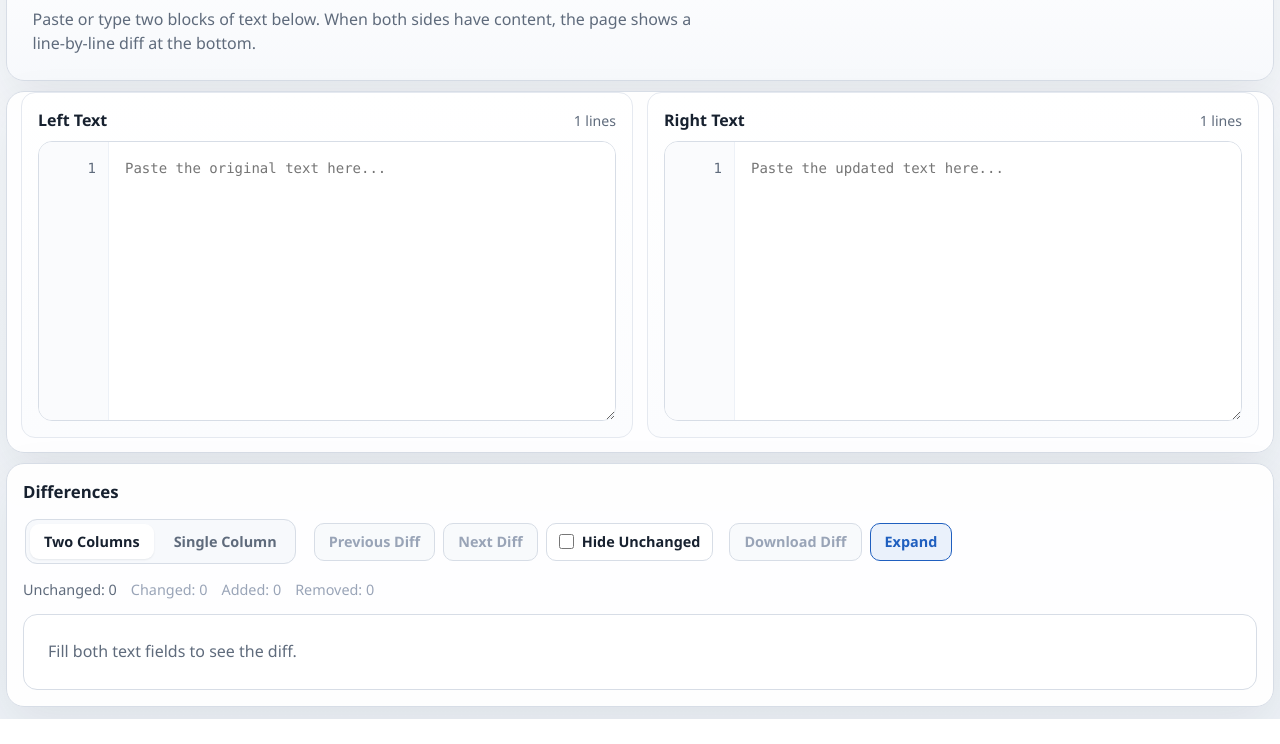
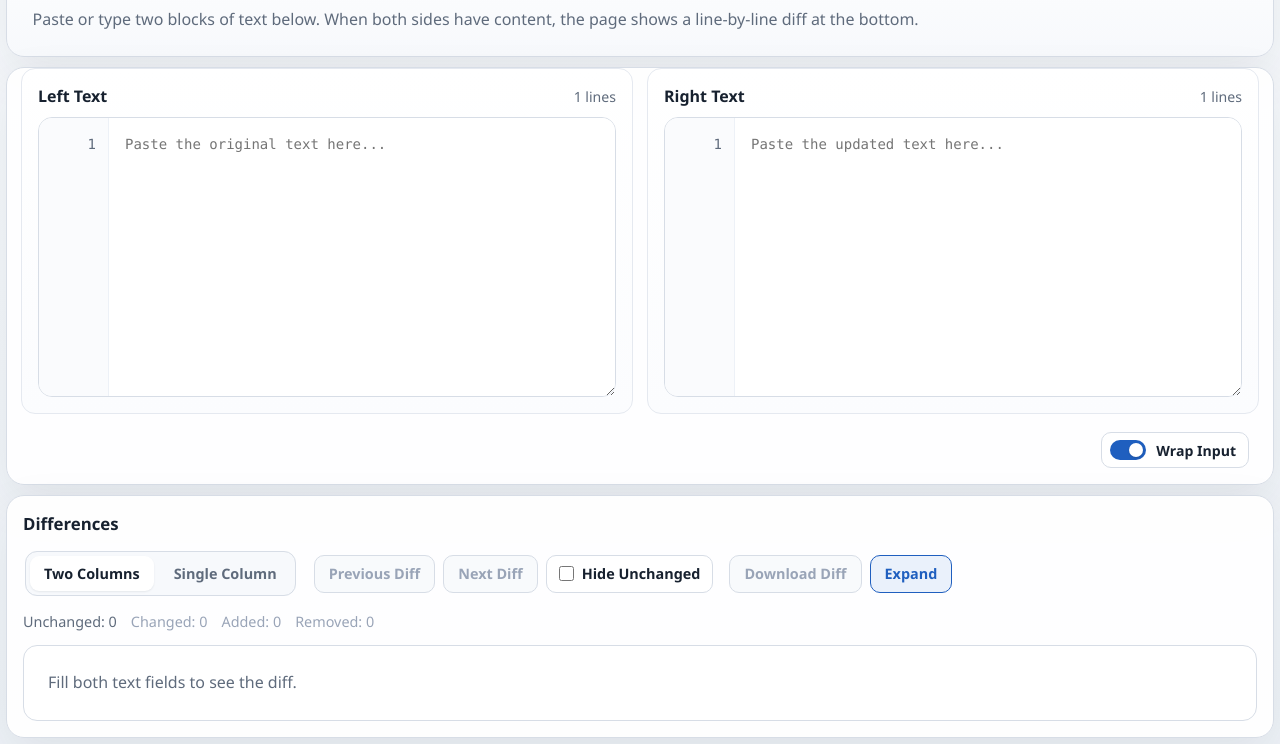
Before and after one commit to ShenghuiXue/diff-check, a plain HTML site: page index.html in a window 1280 px wide. Shown: the part 87-831 px from the top of the page. Before the commit the page ends 806 px from the top, so only its background shows below. Drawn offline with Linux system fonts and the light colour scheme.

Commit message:
Add files via upload

```diff
--- a/index.html
+++ b/index.html
@@ -68,7 +68,8 @@
       margin: 0;
       color: var(--muted);
       line-height: 1.5;
-      max-width: 72ch;
+      max-width: none;
+      white-space: nowrap;
     }
 
     .editors {
@@ -137,7 +138,12 @@
       overflow: hidden;
       text-align: right;
       user-select: none;
-      white-space: pre;
+      white-space: nowrap;
+    }
+
+    .line-number-row {
+      min-height: 1.5em;
+      line-height: 1.5;
     }
 
     textarea {
@@ -152,6 +158,89 @@
       color: var(--text);
       background: #ffffff;
       outline: none;
+      overflow: auto;
+      white-space: pre;
+    }
+
+    textarea.wrap-lines {
+      white-space: pre-wrap;
+      overflow-wrap: break-word;
+    }
+
+    .input-options {
+      grid-column: 1 / -1;
+      display: flex;
+      justify-content: flex-end;
+      align-items: center;
+      padding: 4px 10px 2px;
+    }
+
+    .input-wrap-toggle {
+      display: inline-flex;
+      align-items: center;
+      gap: 10px;
+      min-height: 36px;
+      padding: 6px 12px 6px 8px;
+      border: 1px solid var(--border);
+      border-radius: 10px;
+      background: #ffffff;
+      color: var(--text);
+      font-size: 0.88rem;
+      font-weight: 600;
+      cursor: pointer;
+      user-select: none;
+    }
+
+    .input-wrap-toggle input {
+      position: absolute;
+      opacity: 0;
+      pointer-events: none;
+    }
+
+    .input-wrap-switch {
+      position: relative;
+      width: 36px;
+      height: 20px;
+      border-radius: 999px;
+      background: #d7dde6;
+      transition: background-color 140ms ease;
+      flex: 0 0 auto;
+    }
+
+    .input-wrap-switch::after {
+      content: "";
+      position: absolute;
+      top: 3px;
+      left: 3px;
+      width: 14px;
+      height: 14px;
+      border-radius: 50%;
+      background: #ffffff;
+      box-shadow: 0 1px 2px rgba(23, 33, 47, 0.22);
+      transition: transform 140ms ease;
+    }
+
+    .input-wrap-toggle input:checked + .input-wrap-switch {
+      background: var(--accent);
+    }
+
+    .input-wrap-toggle input:checked + .input-wrap-switch::after {
+      transform: translateX(16px);
+    }
+
+    .input-wrap-toggle:focus-within {
+      border-color: var(--accent);
+      box-shadow: 0 0 0 3px rgba(31, 95, 191, 0.12);
+    }
+
+    .line-measure {
+      position: absolute;
+      top: -10000px;
+      left: -10000px;
+      visibility: hidden;
+      white-space: pre-wrap;
+      overflow-wrap: break-word;
+      word-break: normal;
     }
 
     .results {
@@ -639,7 +728,7 @@
         </div>
         <div class="editor-shell">
           <div class="line-numbers" id="leftLineNumbers" aria-hidden="true">1</div>
-          <textarea id="leftText" placeholder="Paste the original text here..." aria-label="Left text input"></textarea>
+          <textarea class="wrap-lines" id="leftText" placeholder="Paste the original text here..." aria-label="Left text input" wrap="soft" spellcheck="false"></textarea>
         </div>
       </div>
 
@@ -652,8 +741,15 @@
         </div>
         <div class="editor-shell">
           <div class="line-numbers" id="rightLineNumbers" aria-hidden="true">1</div>
-          <textarea id="rightText" placeholder="Paste the updated text here..." aria-label="Right text input"></textarea>
+          <textarea class="wrap-lines" id="rightText" placeholder="Paste the updated text here..." aria-label="Right text input" wrap="soft" spellcheck="false"></textarea>
         </div>
+      </div>
+      <div class="input-options">
+        <label class="input-wrap-toggle">
+          <input type="checkbox" id="inputWrapToggle" checked>
+          <span class="input-wrap-switch" aria-hidden="true"></span>
+          <span>Wrap Input</span>
+        </label>
       </div>
     </section>
 
@@ -703,6 +799,7 @@
   <script>
     const leftText = document.getElementById("leftText");
     const rightText = document.getElementById("rightText");
+    const inputWrapToggle = document.getElementById("inputWrapToggle");
     const leftMeta = document.getElementById("leftMeta");
     const rightMeta = document.getElementById("rightMeta");
     const leftLineNumbers = document.getElementById("leftLineNumbers");
@@ -722,13 +819,50 @@
     const jumpButtons = document.querySelectorAll("[data-jump-kind]");
     let currentRows = [];
     let lastJumpIndex = -1;
+    let measureElement;
 
     function splitLines(text) {
       return text.replace(/\r\n/g, "\n").split("\n");
     }
 
-    function buildLineNumbers(lineCount) {
-      return Array.from({ length: lineCount }, (_, index) => index + 1).join("\n");
+    function getMeasureElement() {
+      if (!measureElement) {
+        measureElement = document.createElement("div");
+        measureElement.className = "line-measure";
+        document.body.appendChild(measureElement);
+      }
+
+      return measureElement;
+    }
+
+    function getLineHeight(textarea) {
+      const styles = window.getComputedStyle(textarea);
+      const parsed = Number.parseFloat(styles.lineHeight);
+      return Number.isFinite(parsed) ? parsed : 21;
+    }
+
+    function getWrappedLineHeight(textarea, line) {
+      const styles = window.getComputedStyle(textarea);
+      const measure = getMeasureElement();
+      const contentWidth = textarea.clientWidth
+        - Number.parseFloat(styles.paddingLeft)
+        - Number.parseFloat(styles.paddingRight);
+      measure.style.width = `${Math.max(contentWidth, 0)}px`;
+      measure.style.font = styles.font;
+      measure.style.lineHeight = styles.lineHeight;
+      measure.style.letterSpacing = styles.letterSpacing;
+      measure.textContent = line || " ";
+      return Math.max(measure.scrollHeight, getLineHeight(textarea));
+    }
+
+    function buildLineNumberMarkup(textarea) {
+      const lines = splitLines(textarea.value);
+      const isWrapped = inputWrapToggle.checked;
+
+      return lines.map((line, index) => {
+        const height = isWrapped ? ` style="height: ${getWrappedLineHeight(textarea, line)}px"` : "";
+        return `<div class="line-number-row"${height}>${index + 1}</div>`;
+      }).join("");
     }
 
     function syncLineNumbers(textarea, lineNumbers) {
@@ -736,8 +870,16 @@
     }
 
     function updateEditorLineNumbers(textarea, lineNumbers) {
-      lineNumbers.textContent = buildLineNumbers(splitLines(textarea.value).length);
+      lineNumbers.innerHTML = buildLineNumberMarkup(textarea);
       syncLineNumbers(textarea, lineNumbers);
+    }
+
+    function setInputWrap(enabled) {
+      [leftText, rightText].forEach((textarea) => {
+        textarea.classList.toggle("wrap-lines", enabled);
+        textarea.setAttribute("wrap", enabled ? "soft" : "off");
+      });
+      updateMeta();
     }
 
     function updateMeta() {
@@ -1225,6 +1367,8 @@
 
     leftText.addEventListener("input", renderDiff);
     rightText.addEventListener("input", renderDiff);
+    inputWrapToggle.addEventListener("change", () => setInputWrap(inputWrapToggle.checked));
+    window.addEventListener("resize", updateMeta);
     downloadDiffButton.addEventListener("click", downloadDiff);
     previousDiffButton.addEventListener("click", () => jumpToDiff("diff", -1));
     nextDiffButton.addEventListener("click", () => jumpToDiff("diff", 1));
@@ -1238,6 +1382,7 @@
     rightText.addEventListener("scroll", () => syncLineNumbers(rightText, rightLineNumbers));
     viewModeInputs.forEach((input) => input.addEventListener("change", renderDiff));
 
+    setInputWrap(inputWrapToggle.checked);
     renderDiff();
   </script>
 </body>
```
